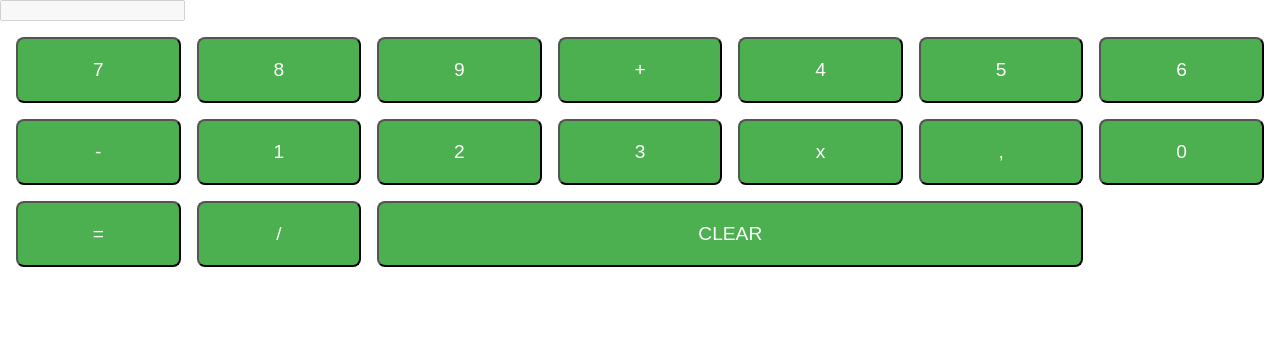
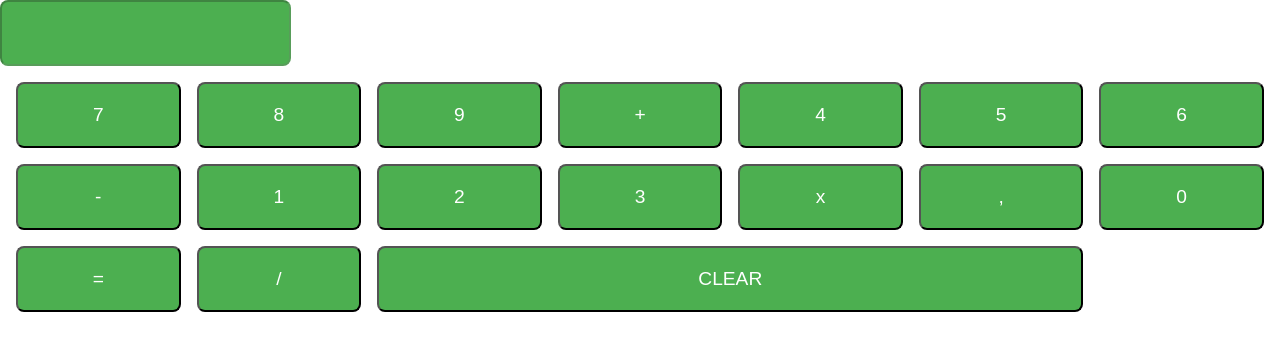
Before and after one commit to ferit-art/ferit-art.github.io, a plain HTML site: page index.html in a window 1280 px wide. Drawn offline with Linux system fonts and the light colour scheme.

Commit message:
first commit

```diff
--- a/css/style.css
+++ b/css/style.css
@@ -17,6 +17,15 @@ body {
     padding: 16px;
 }
 
+input {
+    background-color: #4CAF50;
+    color: white;
+    text-align: center;
+    padding: 20px;
+    border-radius: 8px;
+    font-size: 1.2rem;
+}
+
 button {
     background-color: #4CAF50;
     color: white;
```
